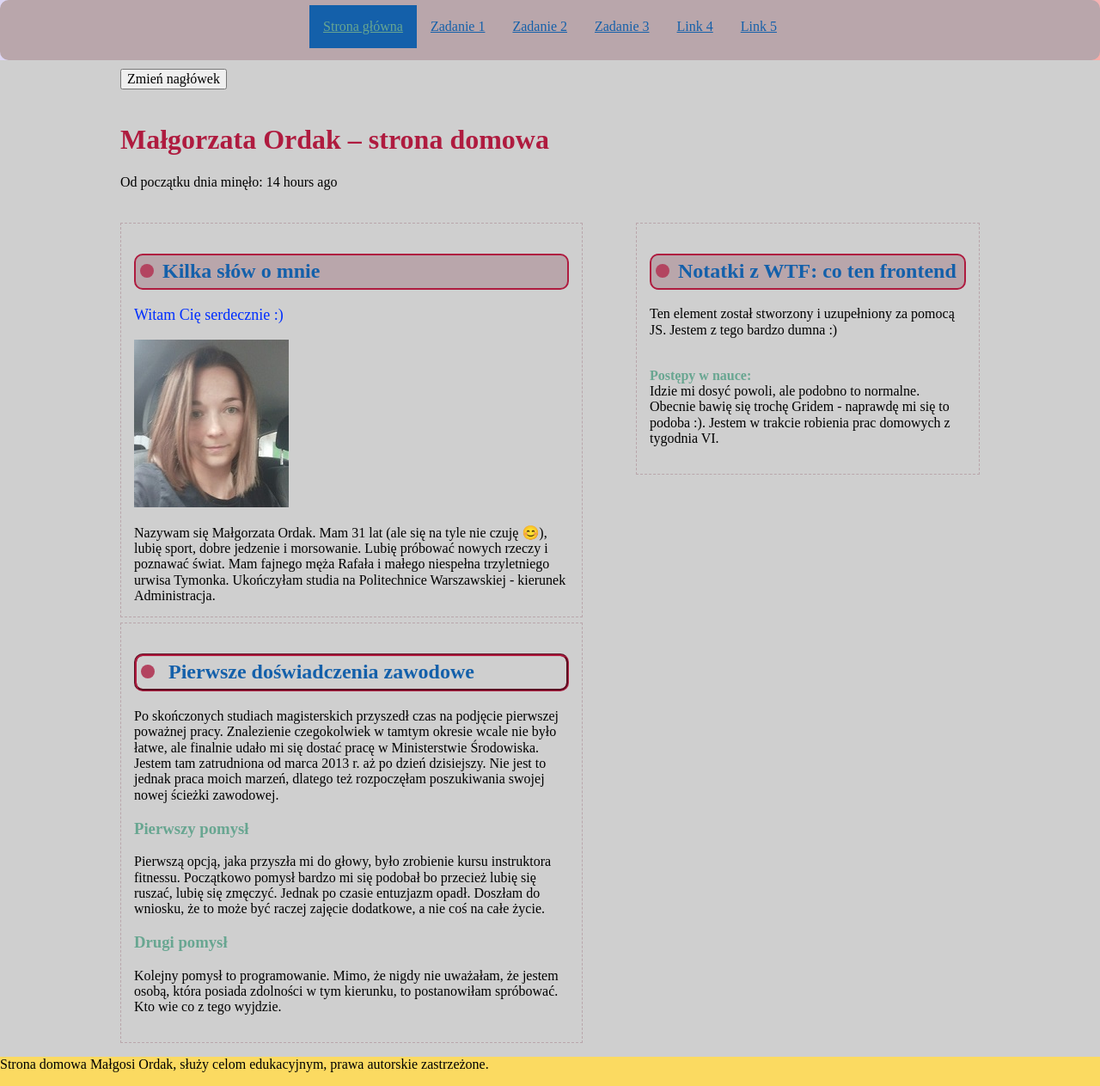
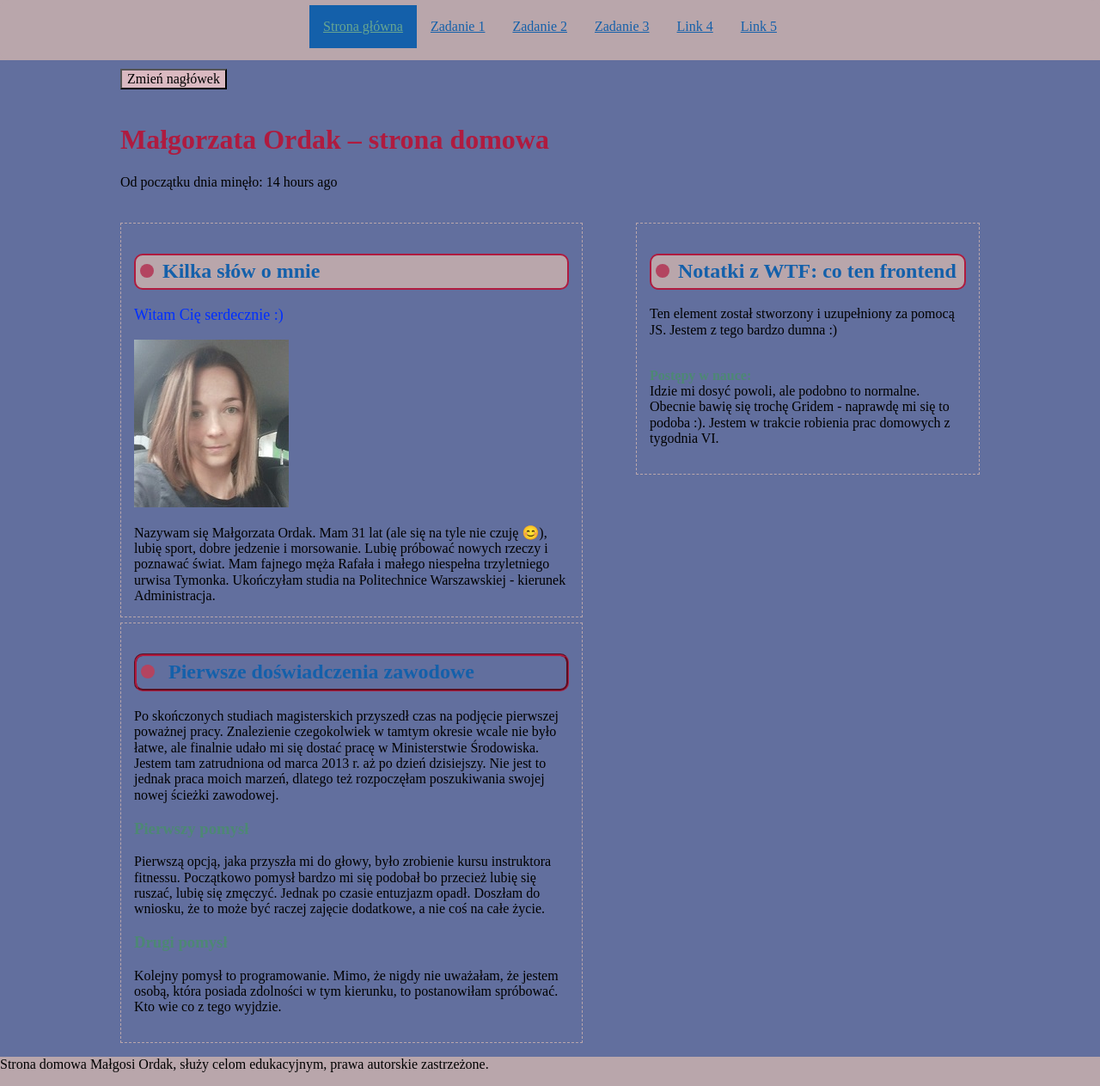
Before and after one commit to malgorzata-ordak/homepage-webpack, a website built with webpack: page src/pages/index.html in a window 1280 px wide. Shown: the whole page at 86% size. Built offline with nearby package versions, Linux system fonts and the light colour scheme.

Commit message:
background color and text color changed

```diff
--- a/src/scss/main.scss
+++ b/src/scss/main.scss
@@ -19,8 +19,8 @@ html {
 }
 
 body {
-  background: #490927;
-  background-color: #8a7473;
+
+  background-color: #a79997;
 
   background-size: 100%;
   min-height: 100%;
@@ -70,9 +70,9 @@ nav a {
     position: fixed;
     width: 100vw;
     top: 0;
-    background: #706369;
-    background-color: #faaca8;
-    background-image: linear-gradient(332deg, #faaca8 0%, #ddd6f3 61%);
+    background: #b9a6ab;
+    // background-color: #faaca8;
+    // background-image: linear-gradient(332deg, #faaca8 0%, #ddd6f3 61%);
     /* background: white; */
     /* display: flex; */
     /* flex-direction: column; */
@@ -81,6 +81,7 @@ nav a {
 }
 .action {
   margin-top: 80px;
+  background:#dab9c1;
 }
 
 
@@ -127,12 +128,12 @@ nav a {
 }
 
 b {
-  color: #68a691;
+  color: #4d8874;
 }
 
 .pomysł {
   &__seledyn {
-    color: #68a691;
+    color: #4d8874;
   }
   &__opis {
   }
@@ -196,7 +197,7 @@ h2 {
   }
 
   body {
-    background-color: #CFCFCF;
+    background-color: #626f9e;
 
   }
 
@@ -214,7 +215,7 @@ h2 {
   }
 
   .footer {
-    background-color: #fbda61;
+    background-color: #b9a6ab;
     margin: 0 auto;
   }
 
```
